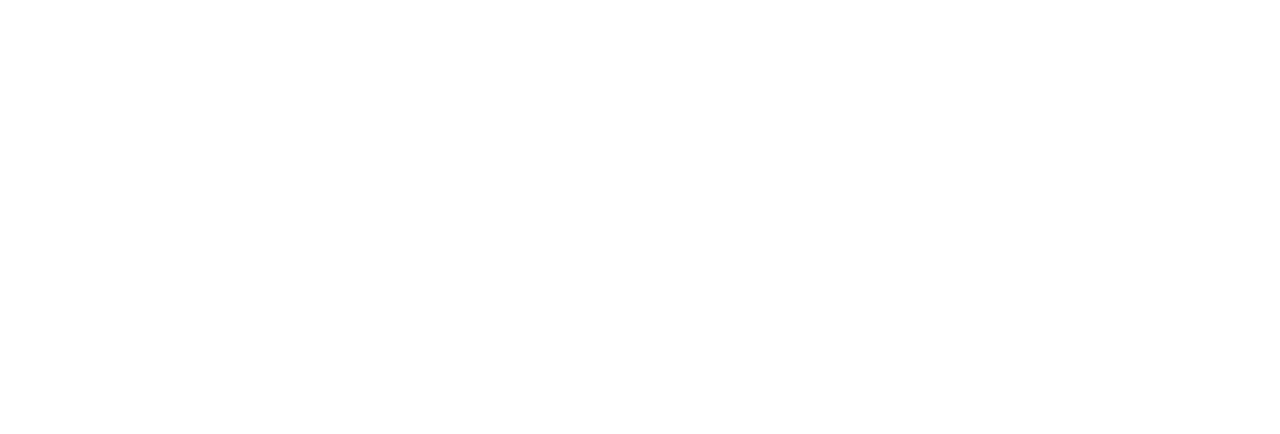
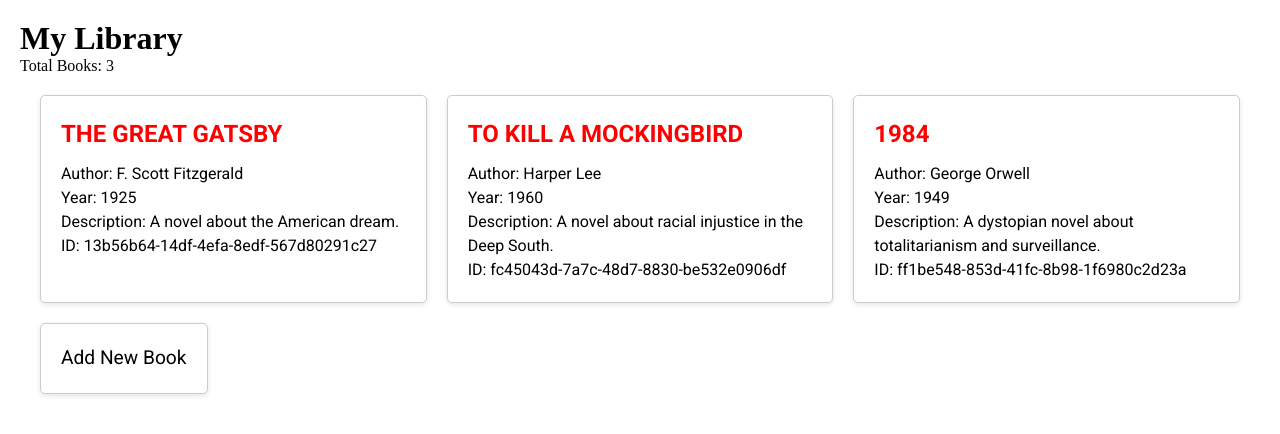
Before and after one commit to SelimMS/library, a plain HTML site: page index.html in a window 1280 px wide. Drawn offline with Linux system fonts and the light colour scheme.

Commit message:
Added placeholder books in library, add functionality to add new books, separated each book in the library with a "car", to be fully designed later

```diff
--- a/index.html
+++ b/index.html
@@ -4,9 +4,19 @@
     <meta charset="UTF-8">
     <meta name="viewport" content="width=device-width, initial-scale=1.0">
     <link rel="stylesheet" href="styles.css">
+    <link rel="preconnect" href="https://fonts.googleapis.com">
+    <link rel="preconnect" href="https://fonts.gstatic.com" crossorigin>
+    <link href="https://fonts.googleapis.com/css2?family=Open+Sans:ital,wght@0,300..800;1,300..800&family=Roboto:ital,wght@0,100..900;1,100..900&display=swap" rel="stylesheet">
     <title>Document</title>
   </head>
   <body>
+    <div class="library">
+      <h1>My Library</h1>
+      <p id="bookCount">Total Books: </p>
+      <div class="books">
+
+      </div>
+    </div>
     <script src="script.js"></script>
   </body>
 </html>
--- a/script.js
+++ b/script.js
@@ -0,0 +1,62 @@
+const library = document.querySelector('.library')
+const books = document.querySelector('.books')
+
+const myLibrary = [];
+
+function Book(title, author, year, description) {
+  this.title = title;
+  this.author = author;
+  this.year = year;
+  this.description = description
+  this.id = crypto.randomUUID()
+}
+
+function addBookToLibrary(title, author, year, description) {
+  const newBook = new Book(title, author, year, description)
+  myLibrary.push(newBook)
+}
+addBookToLibrary('The Great Gatsby', 'F. Scott Fitzgerald', 1925, 'A novel about the American dream.')
+addBookToLibrary('To Kill a Mockingbird', 'Harper Lee', 1960, 'A novel about racial injustice in the Deep South.')
+addBookToLibrary('1984', 'George Orwell', 1949, 'A dystopian novel about totalitarianism and surveillance.')
+
+for (let i = 0; i < myLibrary.length; i++) {
+  const book = myLibrary[i]
+  const bookElement = document.createElement('div')
+  bookElement.classList.add('book')
+  bookElement.innerHTML = `
+  <h2 id='title'>${book.title}</h2>
+  <p>Author: ${book.author}</p>
+  <p>Year: ${book.year}</p>
+  <p>Description: ${book.description}</p>
+  <p>ID: ${book.id}</p>
+  `
+  books.appendChild(bookElement)
+}
+
+const bookCount = document.querySelector('#bookCount')
+bookCount.textContent = `Total Books: ${myLibrary.length}`
+
+const newBookBtn = document.createElement('button')
+newBookBtn.textContent = 'Add New Book'
+newBookBtn.id = 'bookBtn'
+newBookBtn.addEventListener('click', () => {
+  const title = prompt('Enter the title of the book:')
+  const author = prompt('Enter the author of the book:')
+  const year = prompt('Enter the year of publication:')
+  const description = prompt('Enter a brief description of the book:')
+  addBookToLibrary(title, author, year, description)
+  const newBook = myLibrary[myLibrary.length - 1]
+  const bookElement = document.createElement('div')
+  bookElement.classList.add('book')
+  bookElement.innerHTML = `
+    <h2 id='title'>${newBook.title}</h2>
+    <p>Author: ${newBook.author}</p>
+    <p>Year: ${newBook.year}</p>
+    <p>Description: ${newBook.description}</p>
+    <p>ID: ${newBook.id}</p>
+  `
+  books.appendChild(bookElement)
+  bookCount.textContent = `Total Books: ${myLibrary.length}`
+})
+
+library.appendChild(newBookBtn)
--- a/styles.css
+++ b/styles.css
@@ -0,0 +1,66 @@
+.open-sans-<uniquifier> {
+  font-family: "Open Sans", sans-serif;
+  font-optical-sizing: auto;
+  font-weight: <weight>;
+  font-style: normal;
+  font-variation-settings:
+    "wdth" 100;
+}
+
+.roboto-<uniquifier> {
+  font-family: "Roboto", sans-serif;
+  font-optical-sizing: auto;
+  font-weight: <weight>;
+  font-style: normal;
+  font-variation-settings:
+    "wdth" 100;
+}
+
+* {
+  margin: 0;
+  padding: 0;
+}
+
+.library {
+  padding: 20px;
+}
+
+.books {
+  display: grid;
+  grid-template-columns: repeat(auto-fit, minmax(300px, 1fr));
+  gap: 20px;
+  padding: 20px;
+}
+
+.book {
+  border: 1px solid #ccc;
+  padding: 20px;
+  border-radius: 5px;
+  box-shadow: 0 2px 5px rgba(0, 0, 0, 0.1);
+  line-height: 1.5;
+}
+
+.book #title {
+  font-size: 1.5em;
+  margin-bottom: 10px;
+  color: red;
+  font-family: "Roboto", sans-serif;
+  text-transform: uppercase;
+}
+
+.book p {
+  font-family: "Roboto", sans-serif;
+}
+
+#bookBtn {
+  border: 1px solid #ccc;
+  padding: 20px;
+  margin-left: 20px;
+  border-radius: 5px;
+  box-shadow: 0 2px 5px rgba(0, 0, 0, 0.1);
+  line-height: 1.5;
+  background-color: white;
+  font-family: "Roboto", sans-serif;
+  font-size: 1.2em;
+  cursor: pointer;
+}
```
